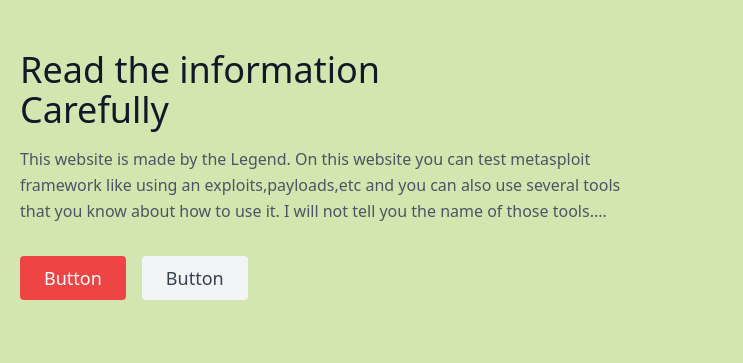
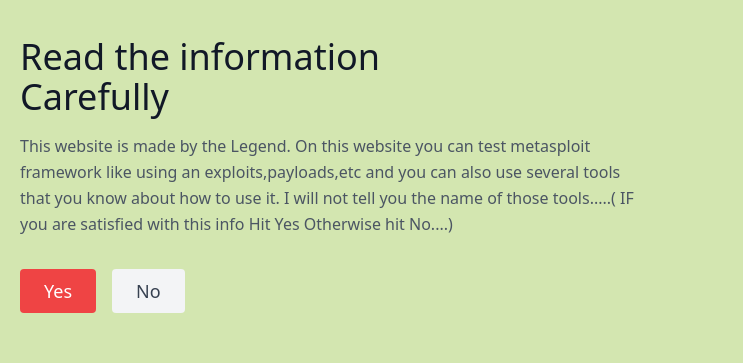
Before and after one commit to unklegend/test.com, a plain HTML site: page index.html in a window 1280 px wide. Shown: the part 238-601 px from the top of the page, 0-743 px from the left. Drawn offline with nearby package versions, Linux system fonts and the light colour scheme.

Commit message:
Update index.html

```diff
--- a/index.html
+++ b/index.html
@@ -37,13 +37,11 @@
             <h1 class="title-font sm:text-4xl text-3xl mb-4 font-medium text-gray-900">Read the information
               <br class="hidden lg:inline-block">Carefully
             </h1>
-            <p class="mb-8 leading-relaxed">This website is made by the Legend. On this website you can test metasploit framework like using an exploits,payloads,etc and you can also use several tools that you know about how to use it. I will not tell you the name of those tools....
-
-
+            <p class="mb-8 leading-relaxed">This website is made by the Legend. On this website you can test metasploit framework like using an exploits,payloads,etc and you can also use several tools that you know about how to use it. I will not tell you the name of those tools.....( IF you are satisfied with this info Hit Yes Otherwise hit No....)
             </p>
             <div class="flex justify-center">
-              <button class="inline-flex text-white bg-red-500 border-0 py-2 px-6 focus:outline-none hover:bg-red-600 rounded text-lg">Button</button>
-              <button class="ml-4 inline-flex text-gray-700 bg-gray-100 border-0 py-2 px-6 focus:outline-none hover:bg-gray-200 rounded text-lg">Button</button>
+              <button class="inline-flex text-white bg-red-500 border-0 py-2 px-6 focus:outline-none hover:bg-red-600 rounded text-lg">Yes</button>
+              <button class="ml-4 inline-flex text-gray-700 bg-gray-100 border-0 py-2 px-6 focus:outline-none hover:bg-gray-200 rounded text-lg">No</button>
             </div>
           </div>
           <div class="lg:max-w-lg lg:w-full md:w-1/2 w-5/6">
```
